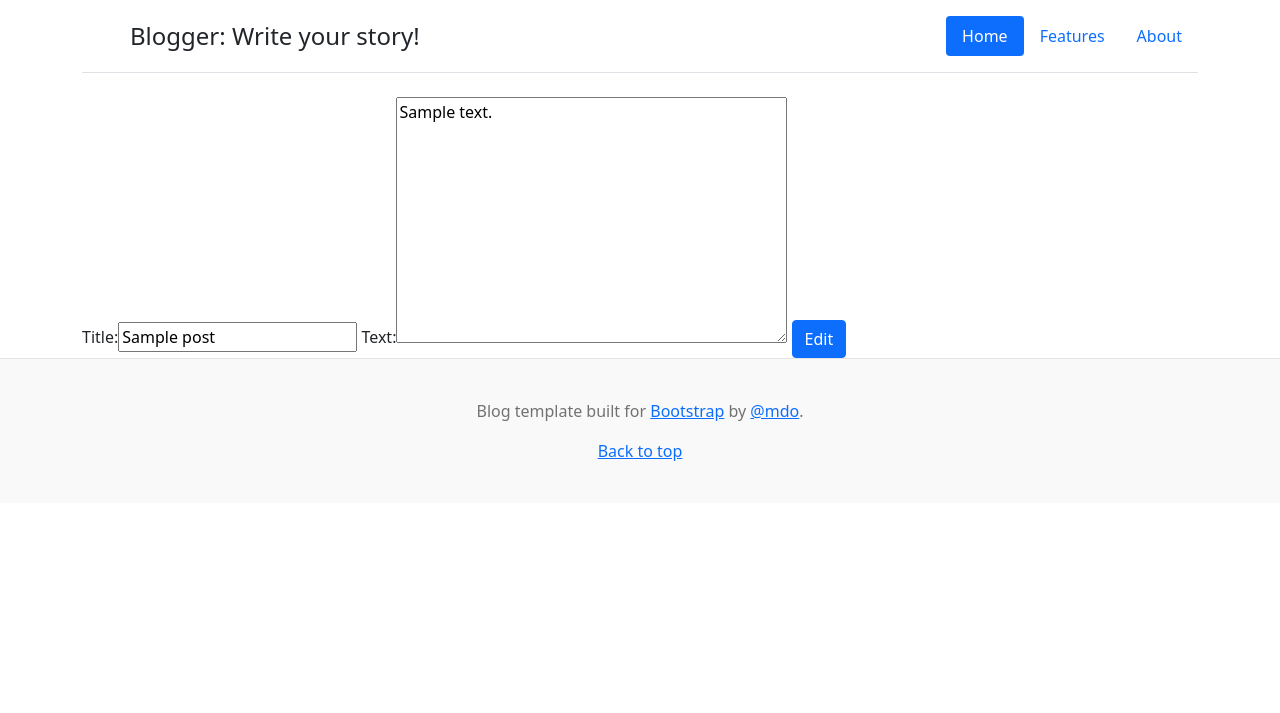
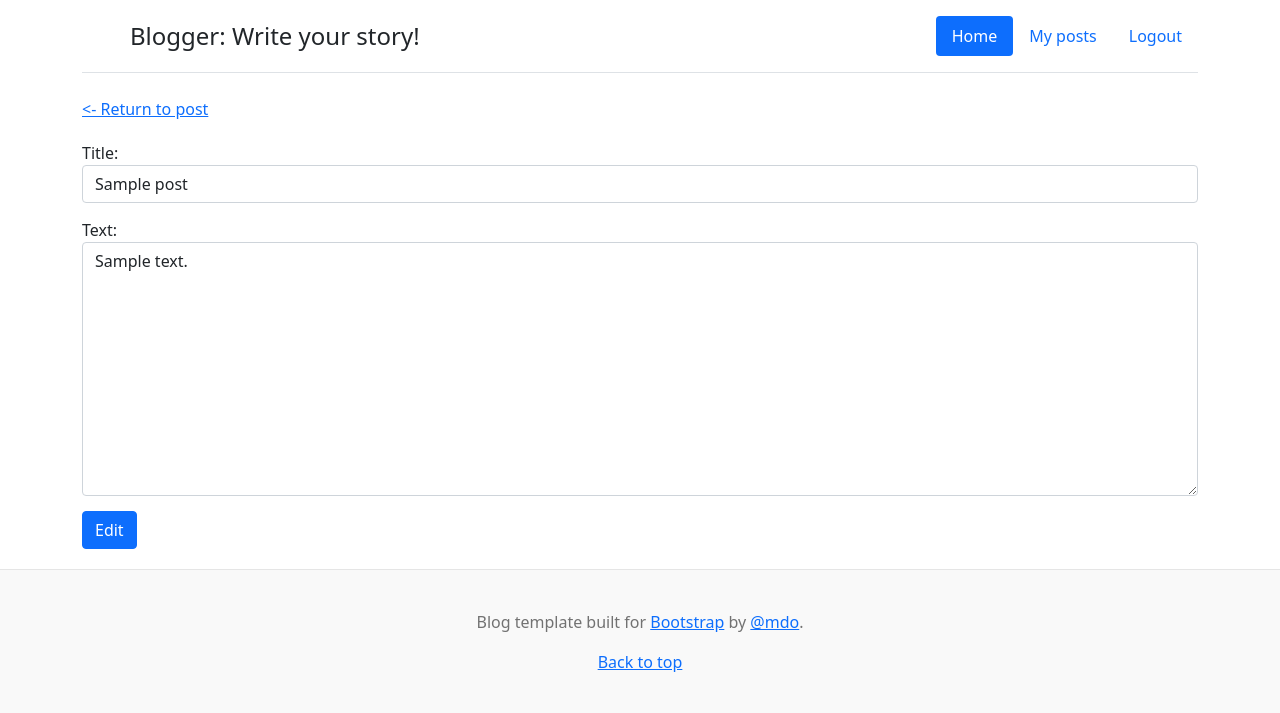
Before and after one commit to Konark-Web/django-crud, a Django app: page /post/1/edit in a window 1280 px wide. Shown: the top 713 px of the page. Run offline with Django 3.2, Linux system fonts and the light colour scheme; a user stored in the database is signed in; tables that the repository leaves empty hold one stand-in row (values such as "Sample post"); some libraries are stand-ins or nearby versions.

Commit message:
Added post create page. Added login, logout, registration. Added post view counter. Fixed forms styles. Fixed some bugs.

```diff
--- a/blog/forms.py
+++ b/blog/forms.py
@@ -1,8 +1,30 @@
 from django import forms
 from .models import Post
 
+from django.contrib.auth.models import User
+from django.contrib.auth.forms import UserCreationForm
+
+
+class RegistrationForm(UserCreationForm):
+    username = forms.CharField(widget=forms.TextInput(attrs={'class': "form-control"}))
+    first_name = forms.CharField(max_length=30, required=False, help_text='Optional.',
+                                 widget=forms.TextInput(attrs={'class': "form-control"}))
+    last_name = forms.CharField(max_length=30, required=False, help_text='Optional.',
+                                widget=forms.TextInput(attrs={'class': "form-control"}))
+    email = forms.EmailField(max_length=254, help_text='Required. Inform a valid email address.',
+                             widget=forms.EmailInput(attrs={'class': "form-control"}))
+    password1 = forms.CharField(widget=forms.PasswordInput(attrs={'class': "form-control"}))
+    password2 = forms.CharField(help_text='Enter the same password as before.',
+                                widget=forms.PasswordInput(attrs={'class': "form-control"}))
+
+    class Meta:
+        model = User
+        fields = ('username', 'first_name', 'last_name', 'email', 'password1', 'password2',)
+
 
 class PostForm(forms.ModelForm):
+    title = forms.CharField(widget=forms.TextInput(attrs={'class': "form-control"}))
+    text = forms.CharField(widget=forms.Textarea(attrs={'class': "form-control"}))
 
     class Meta:
         model = Post
--- a/blog/static/css/main.css
+++ b/blog/static/css/main.css
@@ -11,6 +11,23 @@
     font-style: italic;
 }
 
+.post_views {
+    margin-top: 10px;
+}
+
+.post_edit {
+    margin-top: 20px;
+}
+
+.form {
+    margin: 20px 0;
+}
+
+.post-form input,
+.post-form textarea {
+    margin-bottom: 15px;
+}
+
 .blog-footer {
     padding: 2.5rem 0;
     color: #727272;
--- a/blog/templates/base.html
+++ b/blog/templates/base.html
@@ -23,8 +23,13 @@
 
             <ul class="nav nav-pills">
                 <li class="nav-item"><a href="/" class="nav-link active" aria-current="page">Home</a></li>
-                <li class="nav-item"><a href="#" class="nav-link">Features</a></li>
-                <li class="nav-item"><a href="#" class="nav-link">About</a></li>
+                {% if user.is_authenticated %}
+                    <li class="nav-item"><a href="{% url 'user_posts' user.id %}" class="nav-link">My posts</a></li>
+                    <li class="nav-item"><a href="{% url 'logout' %}" class="nav-link">Logout</a></li>
+                {% else %}
+                    <li class="nav-item"><a href="{% url 'signup' %}" class="nav-link">Sign Up</a></li>
+                    <li class="nav-item"><a href="{% url 'login' %}" class="nav-link">Log In</a></li>
+                {% endif %}
             </ul>
         </header>
     </div>
--- a/blog/templates/blog/blog-edit.html
+++ b/blog/templates/blog/blog-edit.html
@@ -5,8 +5,9 @@
 {% endblock %}
 
 {% block content %}
+    <a href="{% url 'blog_single' pk=post.pk %}"><- Return to post</a>
     {% if form %}
-        <form method="POST" class="post-form edit-post-form">
+        <form method="POST" class="form post-form edit-post-form">
             {% csrf_token %}
             {{ form }}
              <button type="submit" class="btn btn-primary">Edit</button>
--- a/blog/urls.py
+++ b/blog/urls.py
@@ -4,6 +4,8 @@ from . import views
 
 urlpatterns = [
     path('', views.blog_page, name='blog_page'),
+    path('signup/', views.signup, name='signup'),
+    path('post/new', views.blog_new, name='blog_new'),
     path('post/<int:pk>/', views.blog_single, name='blog_single'),
     path('user/<int:author_id>/posts/', views.user_posts, name='user_posts'),
     path('post/<int:pk>/edit', views.blog_edit, name='blog_edit'),
--- a/blog/views.py
+++ b/blog/views.py
@@ -1,9 +1,29 @@
 from django.shortcuts import render, redirect, reverse, get_object_or_404, get_list_or_404
 from .models import Post
-from .forms import PostForm
+from .forms import PostForm, RegistrationForm
 
+from django.contrib.auth import login, authenticate
 from django.contrib.auth.models import User
 from django.core.paginator import Paginator
+
+
+def signup(request):
+    if request.user.is_authenticated:
+        return redirect('blog_page')
+
+    form = RegistrationForm()
+    if request.method == 'POST':
+        form = RegistrationForm(request.POST)
+        if form.is_valid():
+            form.save()
+            username = form.cleaned_data.get('username')
+            raw_password = form.cleaned_data.get('password1')
+            user = authenticate(username=username, password=raw_password)
+            login(request, user)
+
+            return redirect('blog_page')
+
+    return render(request, 'registration/registration.html', {'form': form})
 
 
 def blog_page(request):
@@ -16,9 +36,28 @@ def blog_page(request):
     return render(request, 'blog/blog-page.html', {'page_object': page_object})
 
 
+def blog_new(request):
+    form = PostForm()
+
+    if request.method == 'POST':
+        form = PostForm(request.POST)
+        if form.is_valid():
+            form_saved = form.save(commit=False)
+            form_saved.author = request.user
+            form_saved.save()
+
+            return redirect('blog_single', pk=form_saved.pk)
+
+    return render(request, 'blog/blog-new.html', {'form': form})
+
+
 def blog_single(request, pk):
     post = get_object_or_404(Post, pk=pk)
     post_edited = request.GET.get('edited')
+
+    post.views = post.views + 1
+    post.save()
+
     return render(request, 'blog/blog-single.html', {'post': post, 'post_edited': post_edited})
 
 
@@ -45,7 +84,7 @@ def blog_delete(request, pk):
 
 def user_posts(request, author_id):
     author = User.objects.get(id=author_id)
-    posts = get_list_or_404(Post, author=author_id)
+    posts = Post.objects.filter(author=author_id)
     paginator = Paginator(posts, 10)
 
     page_number = request.GET.get('page')
--- a/djangocrud/settings.py
+++ b/djangocrud/settings.py
@@ -129,3 +129,6 @@ STATIC_URL = '/static/'
 # https://docs.djangoproject.com/en/3.2/ref/settings/#default-auto-field
 
 DEFAULT_AUTO_FIELD = 'django.db.models.BigAutoField'
+
+LOGIN_REDIRECT_URL = 'blog_page'
+LOGOUT_REDIRECT_URL = 'blog_page'
--- a/djangocrud/urls.py
+++ b/djangocrud/urls.py
@@ -15,8 +15,11 @@ Including another URLconf
 """
 from django.contrib import admin
 from django.urls import path, include
+from django.contrib.auth.views import LoginView, LogoutView
 
 urlpatterns = [
     path('admin/', admin.site.urls),
+    path('login/', LoginView.as_view(redirect_authenticated_user=True), name='login'),
+    path('logout/', LogoutView.as_view(), name='logout'),
     path('', include('blog.urls'))
 ]
```
Also changed, not shown: blog/templates/blog/blog-new.html (added, +16 -0 lines), blog/templates/blog/blog-single.html (+5 -2 lines), blog/templates/blog/user-posts.html (+9 -0 lines), blog/templates/registration/login.html (added, +14 -0 lines), blog/templates/registration/registration.html (added, +27 -0 lines).
